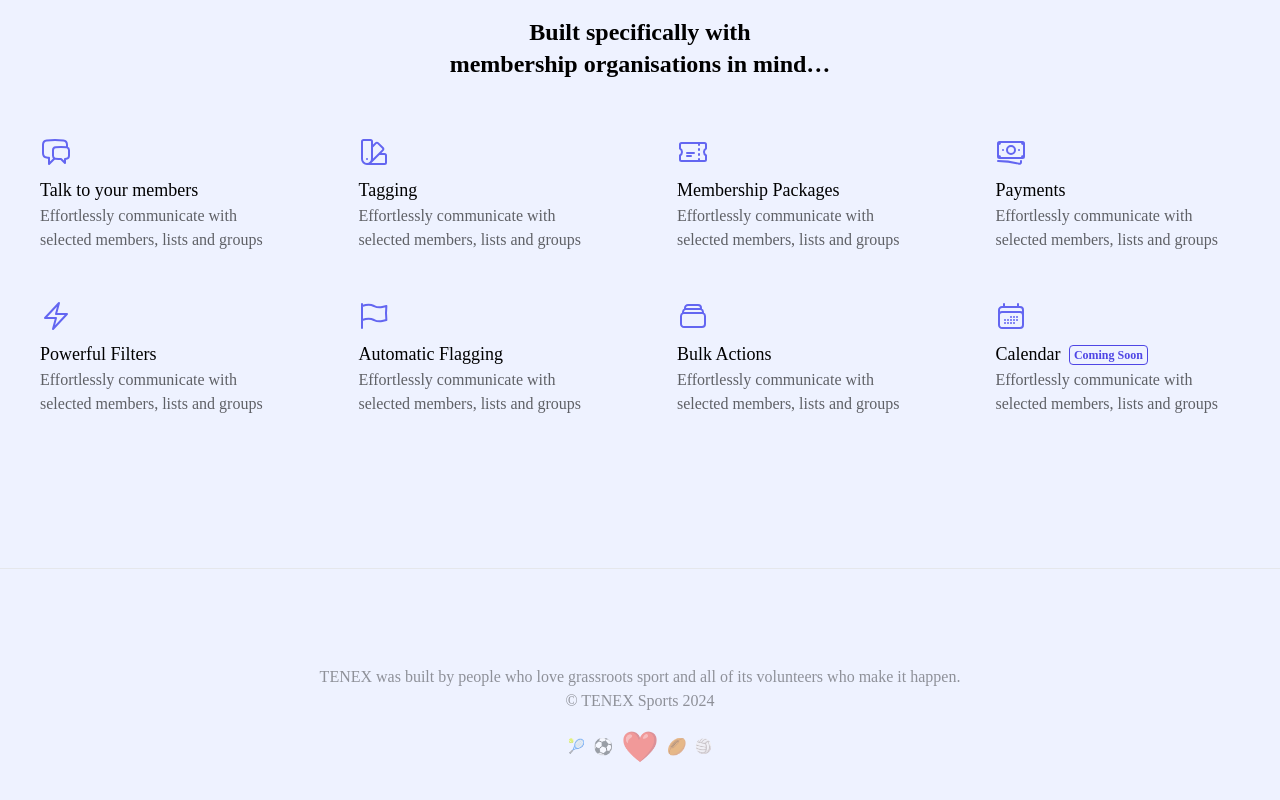
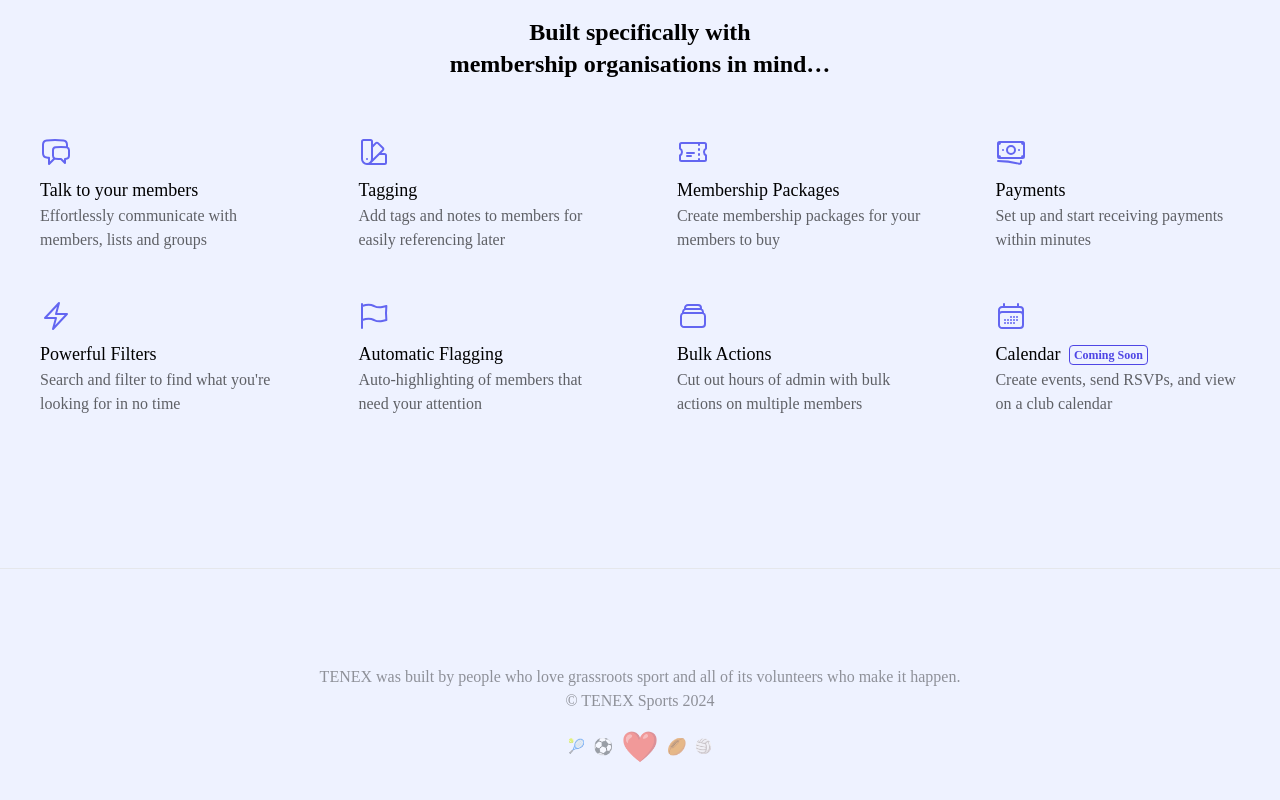
Before and after one commit to tenexsports/marketing-site, a plain HTML site: page index.html in a window 1280 px wide. Shown: the part 2016-2816 px from the top of the page. Drawn offline with nearby package versions, Linux system fonts and the light colour scheme; a script that the page names is missing; a web font is replaced by a local one.

Commit message:
Content updates

```diff
--- a/index.html
+++ b/index.html
@@ -609,7 +609,7 @@
 
 
 			<p class="text-lg font-medium">Talk to your members</p>
-			<p class="opacity-60">Effortlessly communicate with selected members, lists and groups</p>
+			<p class="opacity-60">Effortlessly communicate with members, lists and groups</p>
 		</div>
 		<div class="md:w-1/4 p-6 effect effect-delay transition-all rounded-lg hover:bg-indigo-100/60 dark:hover:bg-slate-800/40">
 			<svg xmlns="http://www.w3.org/2000/svg" fill="none" viewBox="0 0 24 24" stroke-width="1.5" stroke="currentColor" class="w-8 h-8 mb-2 text-indigo-500">
@@ -618,7 +618,7 @@
 
 
 			<p class="text-lg font-medium">Tagging</p>
-			<p class="opacity-60">Effortlessly communicate with selected members, lists and groups</p>
+			<p class="opacity-60">Add tags and notes to members for easily referencing later</p>
 		</div>
 		<div class="md:w-1/4 p-6 effect effect-delay-1 transition-all rounded-lg hover:bg-indigo-100/60 dark:hover:bg-slate-800/40">
 			<svg xmlns="http://www.w3.org/2000/svg" fill="none" viewBox="0 0 24 24" stroke-width="1.5" stroke="currentColor" class="w-8 h-8 mb-2 text-indigo-500">
@@ -626,7 +626,7 @@
 			</svg>
 
 			<p class="text-lg font-medium">Membership Packages</p>
-			<p class="opacity-60">Effortlessly communicate with selected members, lists and groups</p>
+			<p class="opacity-60">Create membership packages for your members to buy</p>
 		</div>
 		<div class="md:w-1/4 p-6 effect effect-delay-2 transition-all rounded-lg hover:bg-indigo-100/60 dark:hover:bg-slate-800/40">
 			<svg xmlns="http://www.w3.org/2000/svg" fill="none" viewBox="0 0 24 24" stroke-width="1.5" stroke="currentColor" class="w-8 h-8 mb-2 text-indigo-500">
@@ -635,7 +635,7 @@
 
 
 			<p class="text-lg font-medium">Payments</p>
-			<p class="opacity-60">Effortlessly communicate with selected members, lists and groups</p>
+			<p class="opacity-60">Set up and start receiving payments within minutes</p>
 		</div>
 	</div>
 	<div class="mx-auto max-w-[1287px] flex flex-col md:flex-row align-center justify-between gap-x-da px-4">
@@ -645,7 +645,7 @@
 			</svg>
 
 			<p class="text-lg font-medium">Powerful Filters</p>
-			<p class="opacity-60">Effortlessly communicate with selected members, lists and groups</p>
+			<p class="opacity-60">Search and filter to find what you're looking for in no time</p>
 		</div>
 		<div class="md:w-1/4 p-6 effect effect-delay transition-all rounded-lg hover:bg-indigo-100/60 dark:hover:bg-slate-800/40">
 			<svg xmlns="http://www.w3.org/2000/svg" fill="none" viewBox="0 0 24 24" stroke-width="1.5" stroke="currentColor" class="w-8 h-8 mb-2 text-indigo-500">
@@ -653,7 +653,7 @@
 			</svg>
 
 			<p class="text-lg font-medium">Automatic Flagging</p>
-			<p class="opacity-60">Effortlessly communicate with selected members, lists and groups</p>
+			<p class="opacity-60">Auto-highlighting of members that need your attention</p>
 		</div>
 		<div class="md:w-1/4 p-6 effect effect-delay-1 transition-all rounded-lg hover:bg-indigo-100/60 dark:hover:bg-slate-800/40">
 			<svg xmlns="http://www.w3.org/2000/svg" fill="none" viewBox="0 0 24 24" stroke-width="1.5" stroke="currentColor" class="w-8 h-8 mb-2 text-indigo-500">
@@ -661,7 +661,7 @@
 			</svg>
 
 			<p class="text-lg font-medium">Bulk Actions</p>
-			<p class="opacity-60">Effortlessly communicate with selected members, lists and groups</p>
+			<p class="opacity-60">Cut out hours of admin with bulk actions on multiple members</p>
 		</div>
 		<div class="md:w-1/4 p-6 effect effect-delay-2 transition-all rounded-lg hover:bg-indigo-100/60 dark:hover:bg-slate-800/40">
 			<svg xmlns="http://www.w3.org/2000/svg" fill="none" viewBox="0 0 24 24" stroke-width="1.5" stroke="currentColor" class="w-8 h-8 mb-2 text-indigo-500">
@@ -669,7 +669,7 @@
 			</svg>
 
 			<p class="text-lg font-medium"><span class="mr-1">Calendar</span> <span class="relative -top-px rounded border border-indigo-600 text-indigo-600 dark:text-indigo-400 dark:border-indigo-400 font-semibold text-xs px-1 py-0.5">Coming Soon</span></p>
-			<p class="opacity-60">Effortlessly communicate with selected members, lists and groups</p>
+			<p class="opacity-60">Create events, send RSVPs, and view on a club calendar</p>
 		</div>
 	</div>
 
```
